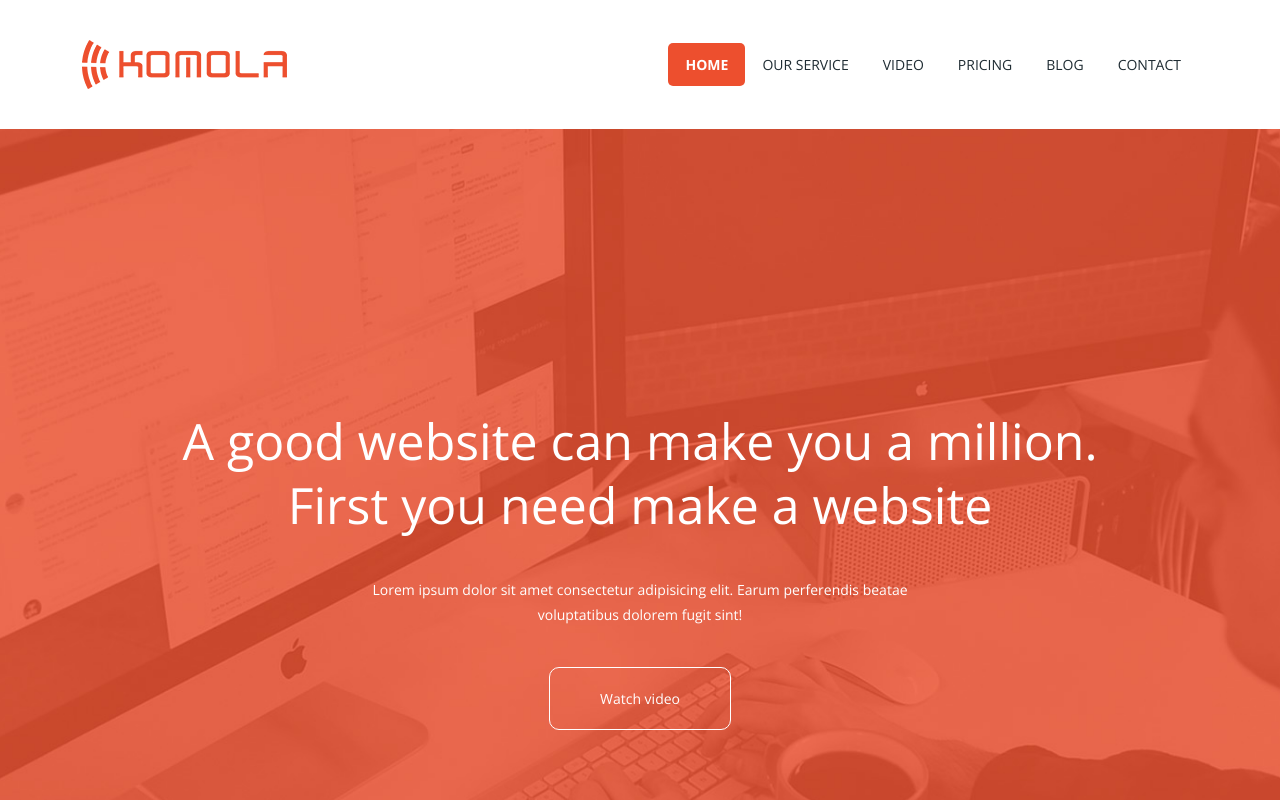
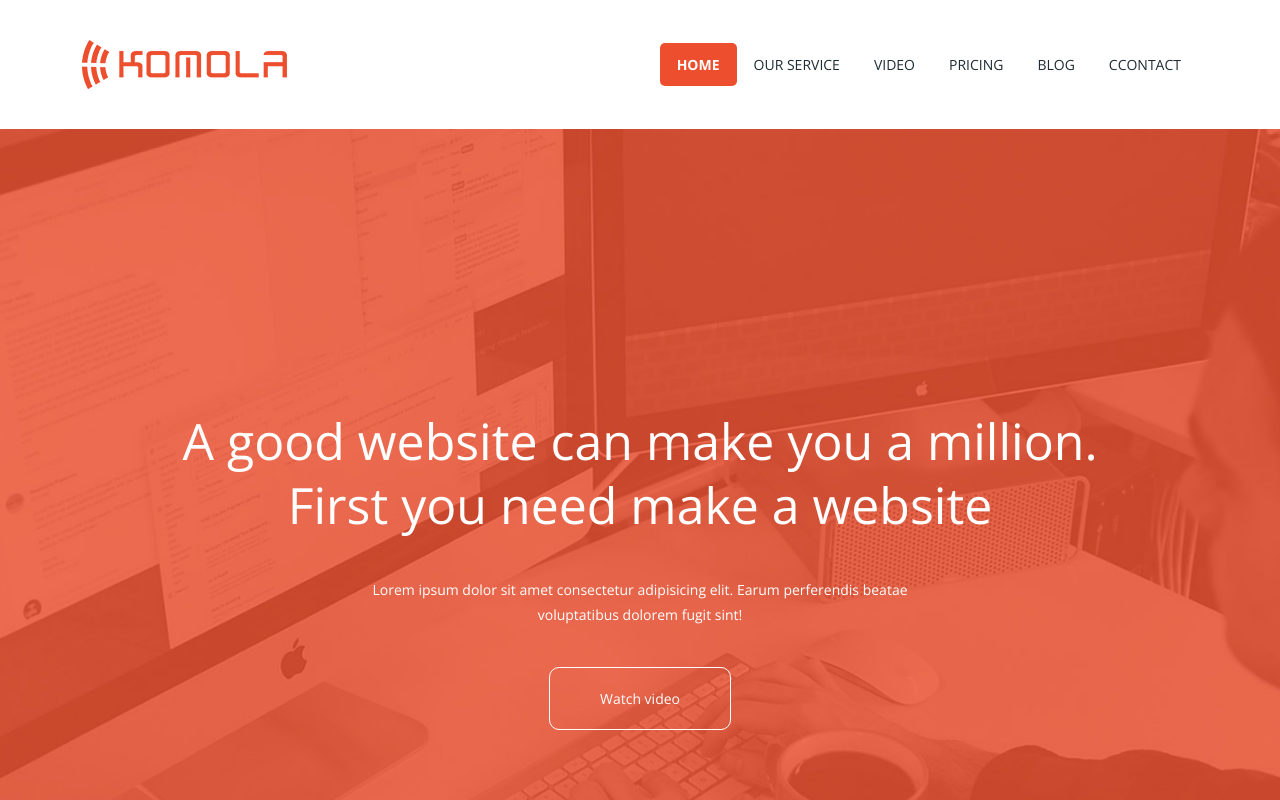
Before and after one commit to it-labsuz/komola-2, a plain HTML site: page index.html in a window 1280 px wide. Shown: the top 800 px of the page. Drawn offline with nearby package versions, Linux system fonts and the light colour scheme.

Commit message:
html changes

```diff
--- a/index.html
+++ b/index.html
@@ -74,7 +74,7 @@
                 <a class="nav-link" href="#">blog</a>
               </li>
               <li class="nav-item">
-                <a class="nav-link" href="#">contact</a>
+                <a class="nav-link" href="#">ccontact</a>
               </li>
             </ul>
           </div>
```
